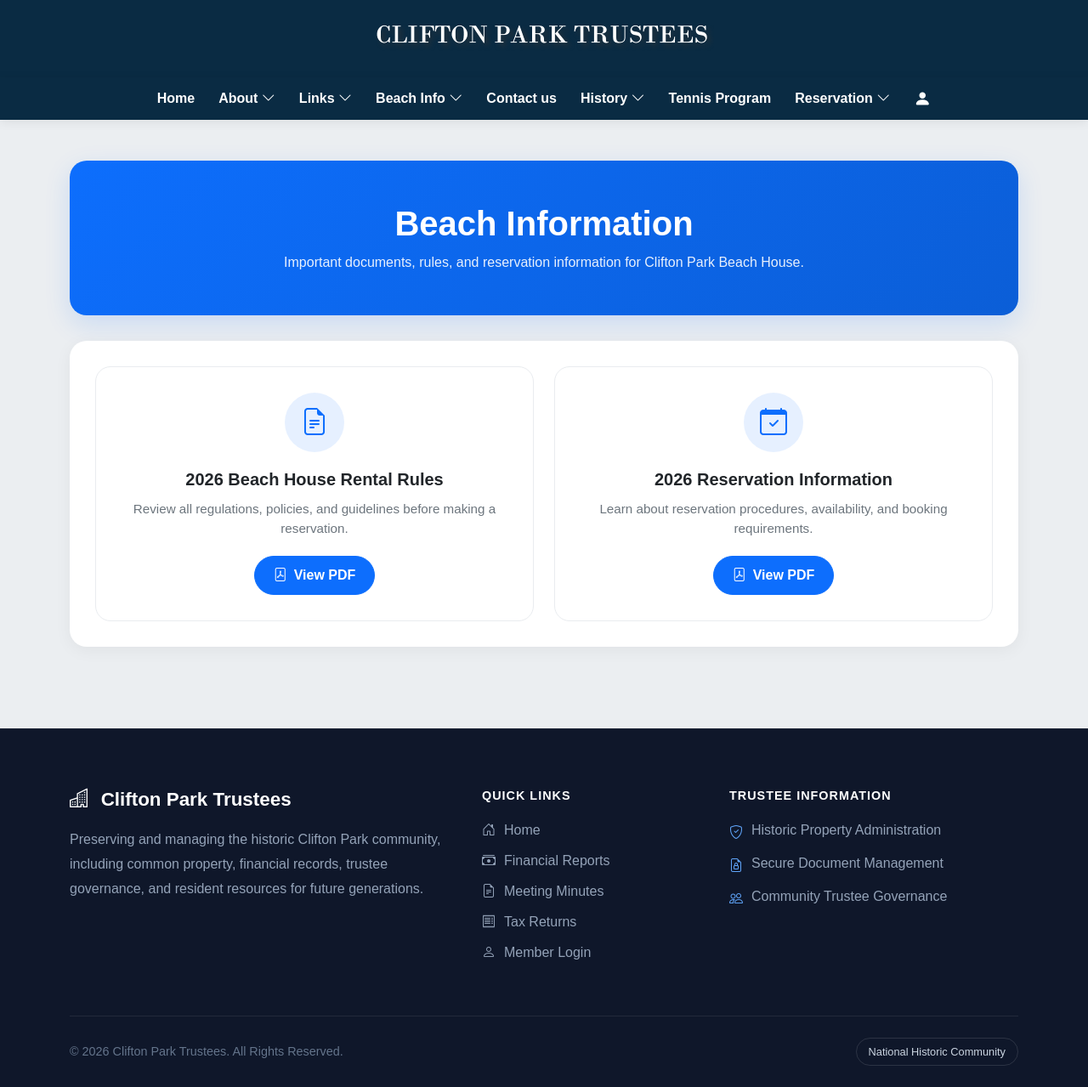
After one commit to hafizullah22/reservations, a CodeIgniter app: page /reservations/index.php/portals/beach_information in a window 1280 px wide. The commit adds this page. Shown: the whole page at 85% size. Run offline with CodeIgniter, Linux system fonts and the light colour scheme; some libraries are stand-ins or nearby versions.

Commit message:
Update Portals

```diff
--- a/application/config/routes.php
+++ b/application/config/routes.php
@@ -62,6 +62,7 @@ $route['financial-report'] = 'portals/financial';
 $route['meeting-minutes'] = 'portals/meetings';
 $route['tax-return'] = 'portals/tax_return';
 $route['trust-deed-1912']='portals/trust_deed_1912';
+$route['beach-house-rental-information'] = 'portals/beach_information';
 
 
 
--- a/application/controllers/Portals.php
+++ b/application/controllers/Portals.php
@@ -64,11 +64,24 @@ public function trust_deed_1912()
 {
 $this->load->view('portal/trust_deed');
 }
-
+public function beach_information()
+{
+    $this->load->view('portal/beach_information');
+}
 public function contact_us()
 {
 $this->load->view('portal/contact_us');
 }
 
+public function historical_photos()
+{
+    $data['files'] = $this->db
+        ->select('id,file_name, file_path,file_type')
+        ->where('file_type', 'history')
+        ->get('documents')
+        ->result();
+    $this->load->view('portal/historical-photos',$data);
+}
+
 
 }
--- a/application/views/layout/header.php
+++ b/application/views/layout/header.php
@@ -248,8 +248,8 @@ body{
         <div class="nav-dropdown">
             <a href="#">Links <i class="bi bi-chevron-down"></i></a>
             <div class="nav-dropdown-menu">
-                <a href="#">Clifton Club</a>
-                <a href="#">City of Lakewood</a>
+                <a href="https://cliftonclub.com/" target="_blank">Clifton Club</a>
+                <a href="https://lakewoodoh.gov/" target="_blank">City of Lakewood</a>
 
             </div>
         </div>
@@ -277,8 +277,8 @@ body{
         <div class="nav-dropdown">
             <a href="#">Reservation <i class="bi bi-chevron-down"></i></a>
             <div class="nav-dropdown-menu">
-                <a href="<?=site_url('table-reservation')?>">Table Reservation</a>
-                <a href="#">City of Lakewood</a>
+                <a href="<?=site_url('table-reservation')?>">Picnic Tables</a>
+                <a href="#">Tennis Courts</a>
 
             </div>
         </div>
--- /dev/null
+++ b/application/views/portal/beach_information.php
@@ -0,0 +1,143 @@
+<?php $this->load->view('layout/header'); ?>
+
+<style>
+.page-header{
+    background:linear-gradient(135deg,#0d6efd,#0b5ed7);
+    color:#fff;
+    border-radius:20px;
+    padding:50px 30px;
+    text-align:center;
+    margin-bottom:30px;
+    box-shadow:0 10px 30px rgba(13,110,253,.15);
+}
+
+.page-header h1{
+    font-weight:700;
+    margin-bottom:10px;
+}
+
+.page-header p{
+    margin:0;
+    opacity:.9;
+}
+
+.resource-card{
+    background:#fff;
+    border:1px solid #e9ecef;
+    border-radius:18px;
+    padding:30px;
+    height:100%;
+    transition:.3s ease;
+    text-align:center;
+    position:relative;
+    overflow:hidden;
+}
+
+.resource-card:hover{
+    transform:translateY(-5px);
+    box-shadow:0 12px 30px rgba(0,0,0,.08);
+    border-color:#0d6efd;
+}
+
+.resource-icon{
+    width:70px;
+    height:70px;
+    margin:0 auto 20px;
+    border-radius:50%;
+    background:rgba(13,110,253,.1);
+    display:flex;
+    align-items:center;
+    justify-content:center;
+}
+
+.resource-icon i{
+    font-size:32px;
+    color:#0d6efd;
+}
+
+.resource-card h5{
+    font-weight:700;
+    margin-bottom:12px;
+}
+
+.resource-card p{
+    color:#6c757d;
+    font-size:.95rem;
+    margin-bottom:20px;
+}
+
+.btn-resource{
+    border-radius:50px;
+    padding:10px 22px;
+    font-weight:600;
+}
+
+.section-wrapper{
+    background:#fff;
+    border-radius:20px;
+    padding:30px;
+    box-shadow:0 4px 20px rgba(0,0,0,.05);
+}
+</style>
+
+<main class="container py-5">
+
+    <!-- Hero Header -->
+    <div class="page-header">
+        <h1>Beach Information</h1>
+        <p>Important documents, rules, and reservation information for Clifton Park Beach House.</p>
+    </div>
+
+    <div class="section-wrapper">
+
+        <div class="row g-4">
+
+            <!-- Rules -->
+            <div class="col-md-6">
+                <div class="resource-card">
+                    <div class="resource-icon">
+                        <i class="bi bi-file-earmark-text"></i>
+                    </div>
+
+                    <h5>2026 Beach House Rental Rules</h5>
+
+                    <p>
+                        Review all regulations, policies, and guidelines before making a reservation.
+                    </p>
+
+                    <a href="https://cliftonparktrustees.org/wp-content/uploads/2026/03/Beach-House-Rules-2026.pdf"
+                       target="_blank"
+                       class="btn btn-primary btn-resource">
+                        <i class="bi bi-file-pdf me-2"></i>View PDF
+                    </a>
+                </div>
+            </div>
+
+            <!-- Reservation Info -->
+            <div class="col-md-6">
+                <div class="resource-card">
+                    <div class="resource-icon">
+                        <i class="bi bi-calendar-check"></i>
+                    </div>
+
+                    <h5>2026 Reservation Information</h5>
+
+                    <p>
+                        Learn about reservation procedures, availability, and booking requirements.
+                    </p>
+
+                    <a href="https://cliftonparktrustees.org/wp-content/uploads/2026/03/Beach-House-Reservations-2026.pdf"
+                       target="_blank"
+                       class="btn btn-primary btn-resource">
+                        <i class="bi bi-file-pdf me-2"></i>View PDF
+                    </a>
+                </div>
+            </div>
+
+        </div>
+
+    </div>
+
+</main>
+
+<?php $this->load->view('layout/footer'); ?>
```
Also changed, not shown: application/views/portal/historical-photos.php (added, +67 -0 lines).
